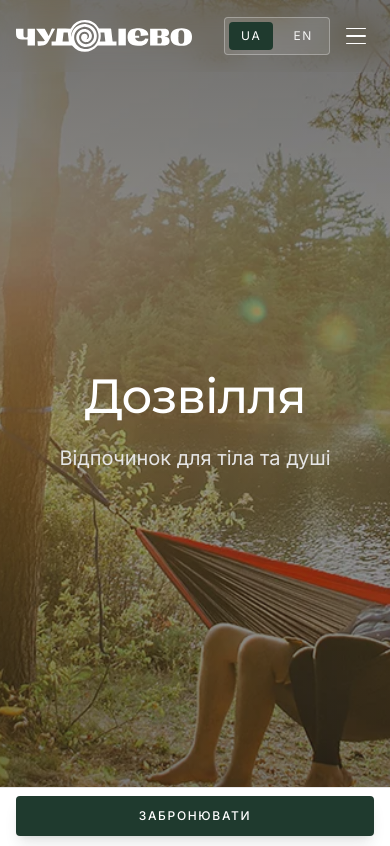
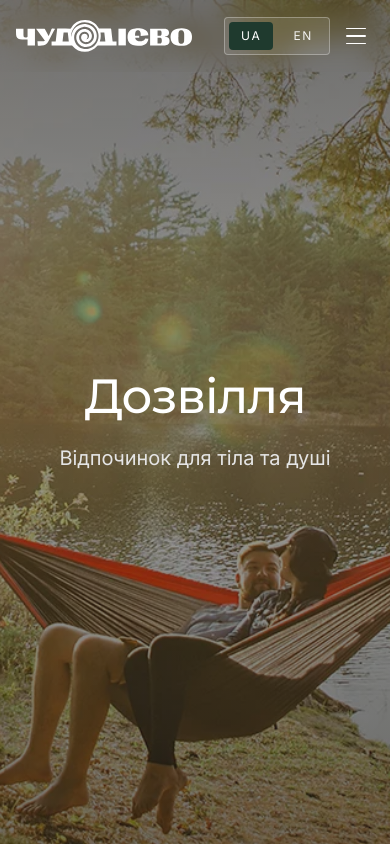
Before and after one commit to STEPS-LAB/chudodiievo-demo, a Next.js app: page /activities in a window 390 px wide. Shown: the top 846 px of the page. Built offline with nearby package versions, Linux system fonts and the light colour scheme.

Commit message:
фікс херо-секції вкладки Дозвілля

```diff
--- a/src/app/(public)/activities/page.tsx
+++ b/src/app/(public)/activities/page.tsx
@@ -56,9 +56,21 @@ export default function ActivitiesPage() {
       {/* Hero Section */}
       <section className="relative h-screen min-h-[700px] flex items-center justify-center overflow-hidden">
         <div
-          className="absolute inset-0 z-0 bg-cover bg-center bg-no-repeat"
+          className="absolute inset-0 z-0 bg-cover bg-no-repeat"
           style={{
             backgroundImage: 'url(/images/d-hero.webp)',
+            backgroundPosition: 'center',
+          }}
+        >
+          <div className="absolute inset-0 bg-gradient-to-b from-neutral-900/60 via-neutral-900/40 to-neutral-900/60" />
+        </div>
+
+        {/* Mobile-specific overlay for better image composition */}
+        <div
+          className="absolute inset-0 z-0 bg-cover bg-no-repeat md:hidden"
+          style={{
+            backgroundImage: 'url(/images/d-hero.webp)',
+            backgroundPosition: '65% center',
           }}
         >
           <div className="absolute inset-0 bg-gradient-to-b from-neutral-900/60 via-neutral-900/40 to-neutral-900/60" />
--- a/src/features/booking/MobileBookingBar.tsx
+++ b/src/features/booking/MobileBookingBar.tsx
@@ -16,8 +16,8 @@ export default function MobileBookingBar() {
     return () => window.removeEventListener('scroll', onScroll);
   }, []);
 
-  // Show on all pages except home page and restaurant page hero sections
-  const isHeroPage = pathname === '/' || pathname === '/restaurant';
+  // Show on all pages except home page, restaurant page, and activities page hero sections
+  const isHeroPage = pathname === '/' || pathname === '/restaurant' || pathname === '/activities';
   const shouldBeVisible = !isHeroPage || isScrolled;
 
   return (
```
